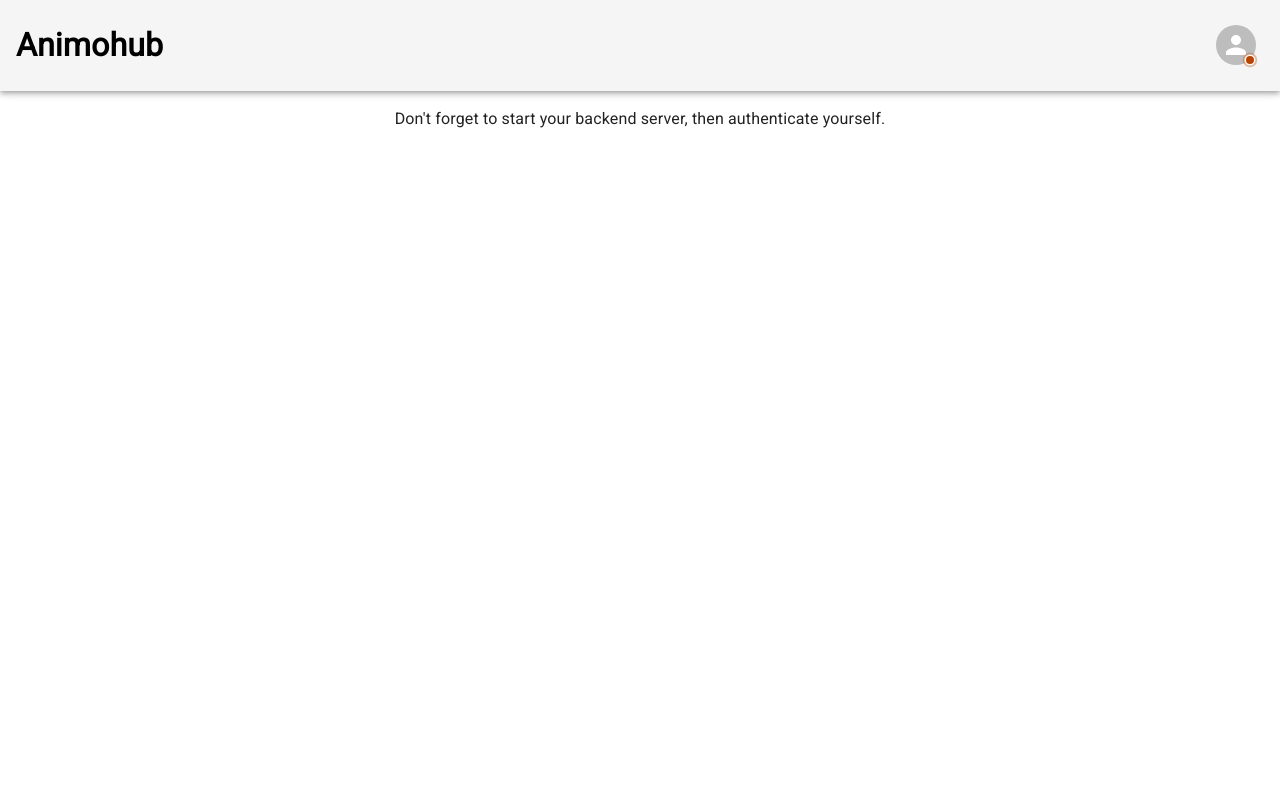
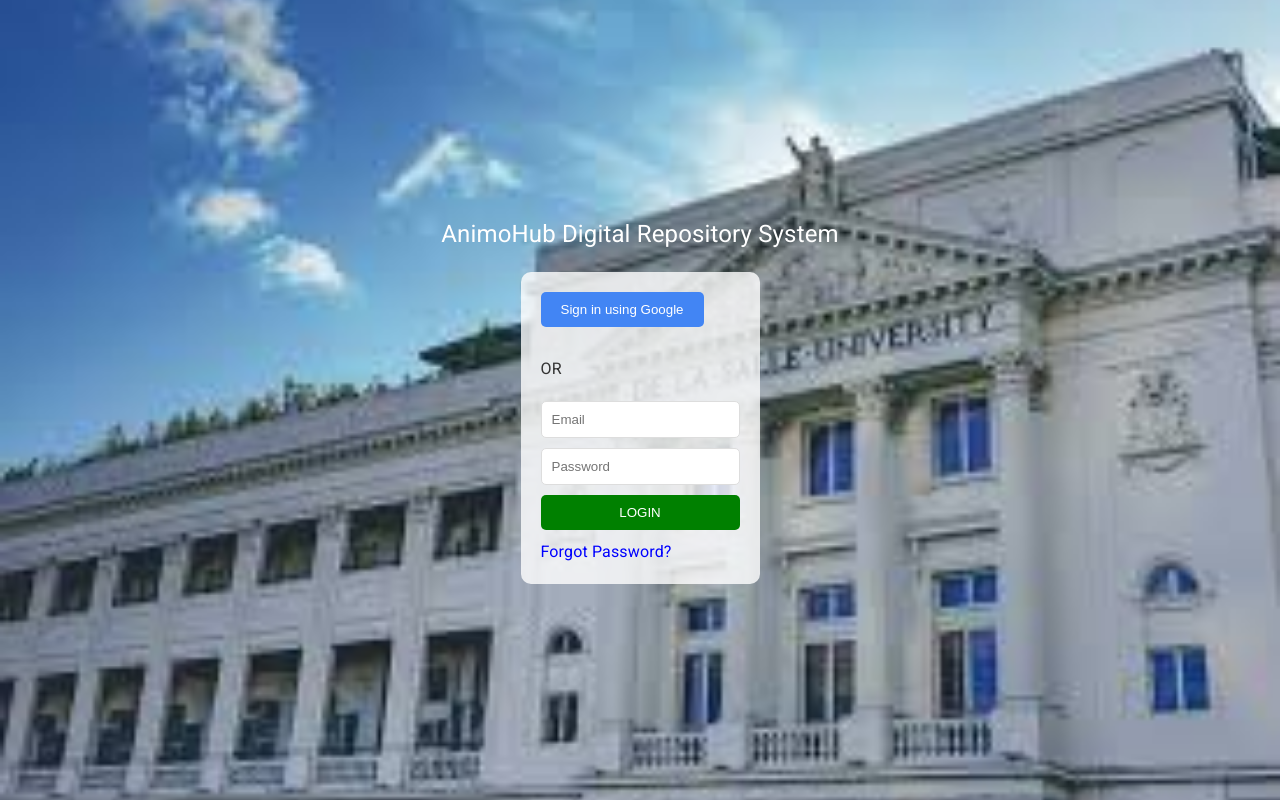
Before and after one commit to alyssaabalos/animohub-local, a React (Create React App) app in the folder client/: page / in a window 1280 px wide. Built offline with nearby package versions, Linux system fonts and the light colour scheme; no server answers.

Commit message:
Initial design of LoginPage

```diff
--- a/client/src/App.js
+++ b/client/src/App.js
@@ -1,24 +1,12 @@
-import {useAuth} from './contexts/AuthContext'
-import Header from './components/Header'
+import React from 'react';
+import LoginPage from './components/Login'
 
-export default function App() {
-  const {isLoggedIn} = useAuth()
-
+function App() {
   return (
-    <div className='App'>
-      <Header />
-
-      {isLoggedIn ? <LoggedInText /> : <LoggedOutText />}
+    <div>
+      <LoginPage />
     </div>
-  )
+  );
 }
 
-const LoggedInText = () => {
-  const {account} = useAuth()
-
-  return <p>Hey, {account.username}! I'm happy to let you know: you are authenticated!</p>
-}
-
-const LoggedOutText = () => (
-  <p>Don't forget to start your backend server, then authenticate yourself.</p>
-)
+export default App;
--- /dev/null
+++ b/client/src/components/Login.js
@@ -0,0 +1,25 @@
+import React from 'react';
+import '../styles/LoginPage.css';
+
+
+const LoginPage = () => {
+  return (
+    <div className="login-container">
+      <header className="login-header">
+        AnimoHub Digital Repository System
+      </header>
+      <div className="login-body">
+        <button className="google-login">Sign in using Google</button>
+        <div className="or-section">OR</div>
+        <form className="login-form">
+          <input type="email" placeholder="Email" />
+          <input type="password" placeholder="Password" />
+          <button type="submit">LOGIN</button>
+        </form>
+        <div className="forgot-password">Forgot Password?</div>
+      </div>
+    </div>
+  );
+};
+
+export default LoginPage;
--- /dev/null
+++ b/client/src/styles/LoginPage.css
@@ -0,0 +1,58 @@
+.login-container {
+    display: flex;
+    flex-direction: column;
+    align-items: center;
+    justify-content: center;
+    height: 100vh;
+    background: url('dlsu.jpeg') center/cover no-repeat;
+  }
+
+  .login-header {
+    font-size: 24px;
+    margin-bottom: 20px;
+    color: #fff;
+  }
+
+  .login-body {
+    background: rgba(255, 255, 255, 0.8);
+    padding: 20px;
+    border-radius: 10px;
+  }
+
+  .google-login {
+    background-color: #4285F4;
+    color: white;
+    border: none;
+    padding: 10px 20px;
+    border-radius: 5px;
+    margin-bottom: 10px;
+  }
+
+  .or-section {
+    margin: 20px 0;
+    color: #333;
+  }
+
+  .login-form input {
+    display: block;
+    width: 100%;
+    margin: 10px 0;
+    padding: 10px;
+    border: 1px solid #ddd;
+    border-radius: 5px;
+  }
+
+  .login-form button {
+    width: 100%;
+    padding: 10px;
+    background-color: green;
+    color: white;
+    border: none;
+    border-radius: 5px;
+  }
+
+  .forgot-password {
+    margin-top: 10px;
+    color: blue;
+    cursor: pointer;
+  }
```
Also changed, not shown: client/src/styles/dlsu.jpeg (added), 1 other file (tests, documents, lock files or other folders).
